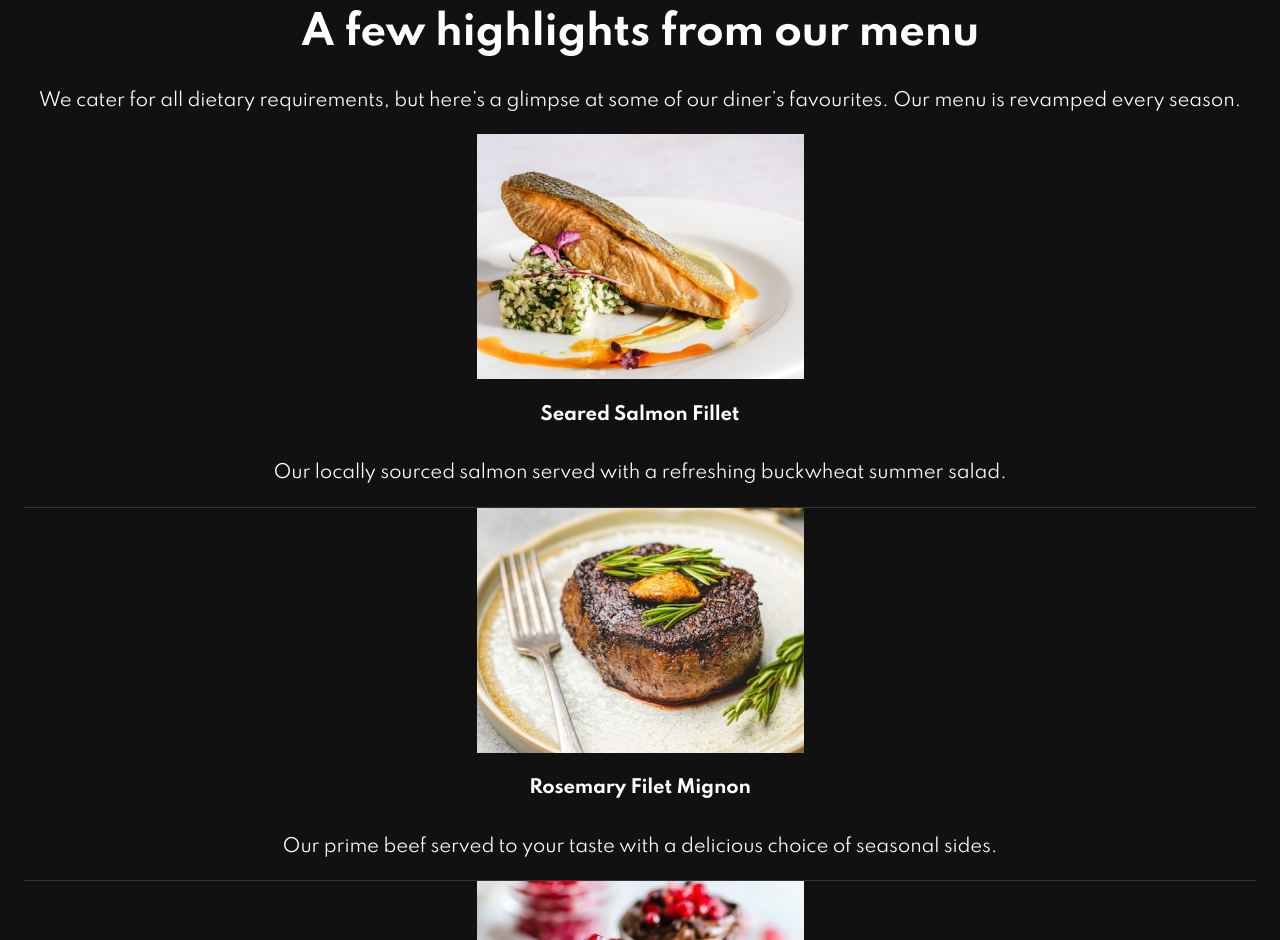
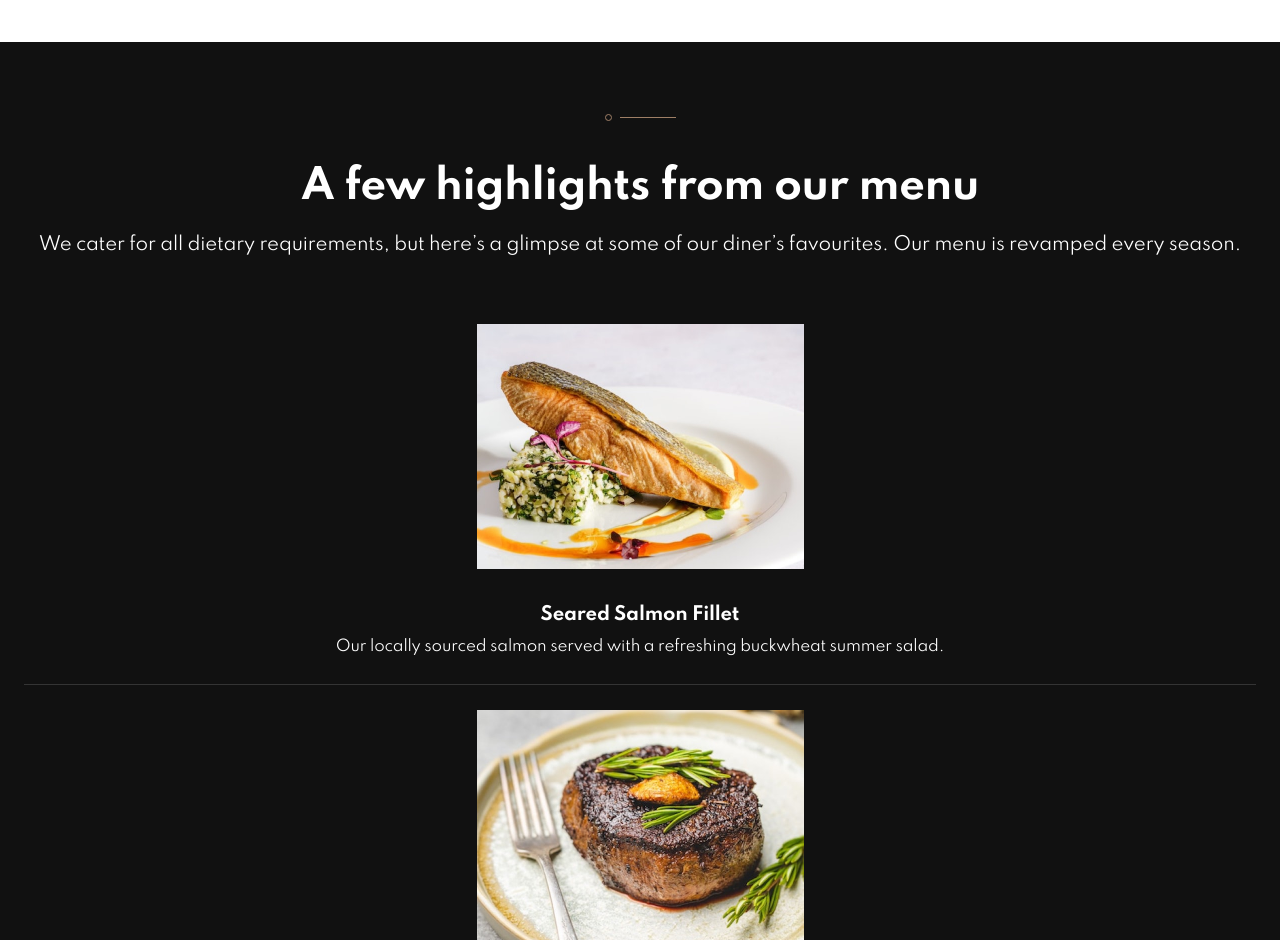
Before and after one commit to Andrparsons/dine-website, a plain HTML site: page index.html in a window 1280 px wide. Shown: the part 1860-2800 px from the top of the page. Drawn offline with Linux system fonts and the light colour scheme.

Commit message:
mobile menu styling

```diff
--- a/index.html
+++ b/index.html
@@ -71,6 +71,7 @@
         <picture>
           <source srcset="./images/homepage/locally-sourced-mobile@2x.jpg 2x" />
           <img
+            class="about-pic-2"
             src="./images/homepage/locally-sourced-mobile.jpg"
             alt="Locally Sourced Food"
           />
@@ -106,6 +107,7 @@
           our diner’s favourites. Our menu is revamped every season.
         </p>
 
+        <div class="menu-items">
           <div class="menu-item">
             <picture>
               <source srcset="./images/homepage/salmon-mobile@2x.jpg 2x" />
@@ -118,9 +120,9 @@
             <h3>
               Seared Salmon Fillet
             </h3>
-          <p class="body-1">
-            Our locally sourced salmon served with a refreshing buckwheat summer
-            salad.
+            <p class="body-2">
+              Our locally sourced salmon served with a refreshing buckwheat
+              summer salad.
             </p>
           </div>
 
@@ -135,7 +137,7 @@
             <h3>
               Rosemary Filet Mignon
             </h3>
-          <p class="body-1">
+            <p class="body-2">
               Our prime beef served to your taste with a delicious choice of
               seasonal sides.
             </p>
@@ -152,10 +154,11 @@
             <h3>
               Summer Fruit Chocolate Mousse
             </h3>
-          <p class="body-1">
+            <p class="body-2">
               Creamy mousse combined with summer fruits and dark chocolate
               shavings.
             </p>
+          </div>
         </div>
       </div>
     </div>
--- a/style.css
+++ b/style.css
@@ -85,6 +85,7 @@ h3 {
   font-weight: 700;
   line-height: 1.55;
   letter-spacing: -0.22px;
+  margin: 1.6em 0 0 0;
 }
 
 h4 {
@@ -102,6 +103,10 @@ header {
   padding-bottom: 9.5em;
   /* fallback incase pic doesn't load */
   background-color: var(--bgDark);
+}
+
+header .body-1 {
+  margin-top: 1.6em;
 }
 
 footer {
@@ -154,13 +159,16 @@ button:disabled {
   font-size: var(--b1);
   line-height: 1.67;
   letter-spacing: -0.1875px;
-  margin-top: 1.6em;
+  margin-top: 1em;
 }
 
 .body-2 {
   font-size: var(--b2);
   line-height: 1.86;
   letter-spacing: -0.19px;
+  margin-top: 0.25em;
+  margin-bottom: 1.5em;
+  padding: 0 1em;
 }
 
 .pattern-divide {
@@ -169,24 +177,36 @@ button:disabled {
 
 /* about section */
 
+.about {
+  margin-bottom: 5rem;
+}
+
 .about-pic-1 {
   box-shadow: var(--level-5);
   position: relative;
   margin-top: -4.5rem;
 }
 
-.about .body-1 {
-  margin-top: 1em;
+.about-pic-2 {
+  margin-top: 4em;
 }
 
 /* menu highlight */
 .menu-highlight {
   background: var(--bgDark);
   color: var(--white);
+  padding-top: 1.75rem;
+  padding-bottom: 2.75rem;
+}
+
+.menu-items {
+  margin-top: 4rem;
 }
 
 .menu-item {
   border-bottom: 1px solid rgba(255, 255, 255, 0.15);
+  margin-top: 1rem;
+  margin-bottom: 1.6rem;
 }
 
 .menu-item:last-child {
```
Lines whose indentation alone changed are shown as unchanged.
